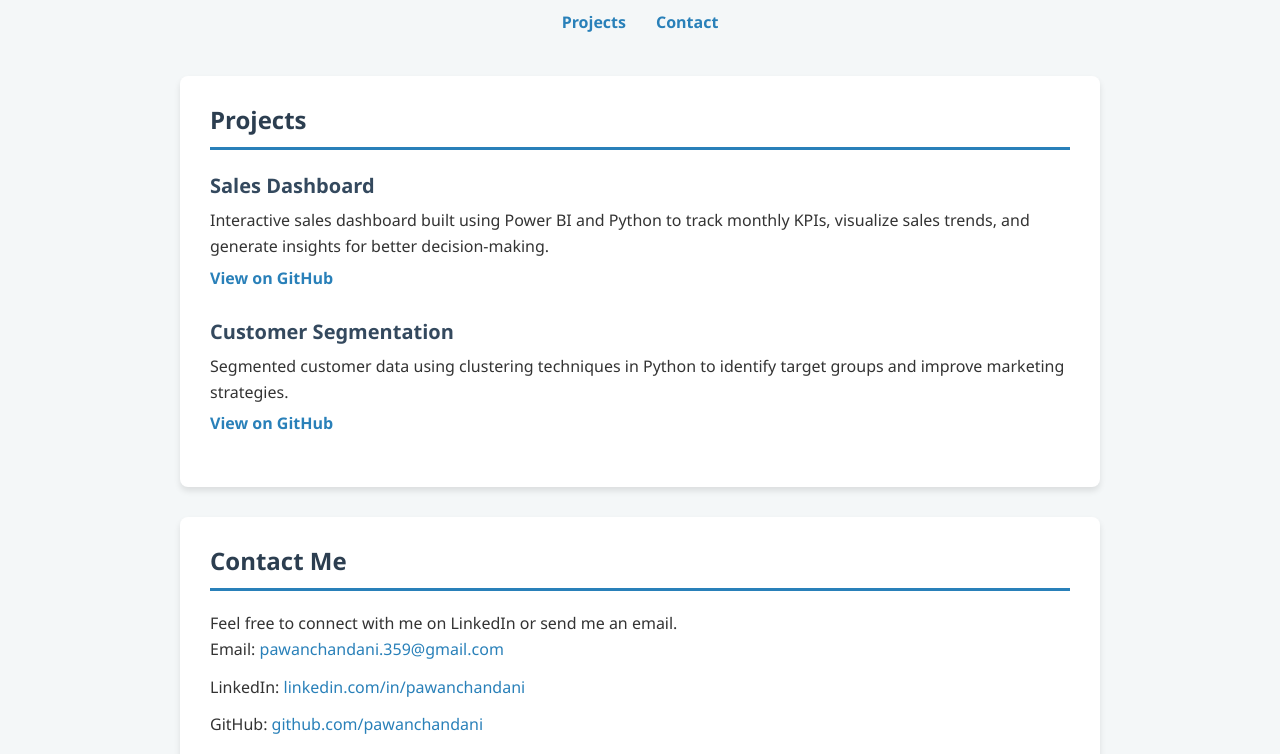
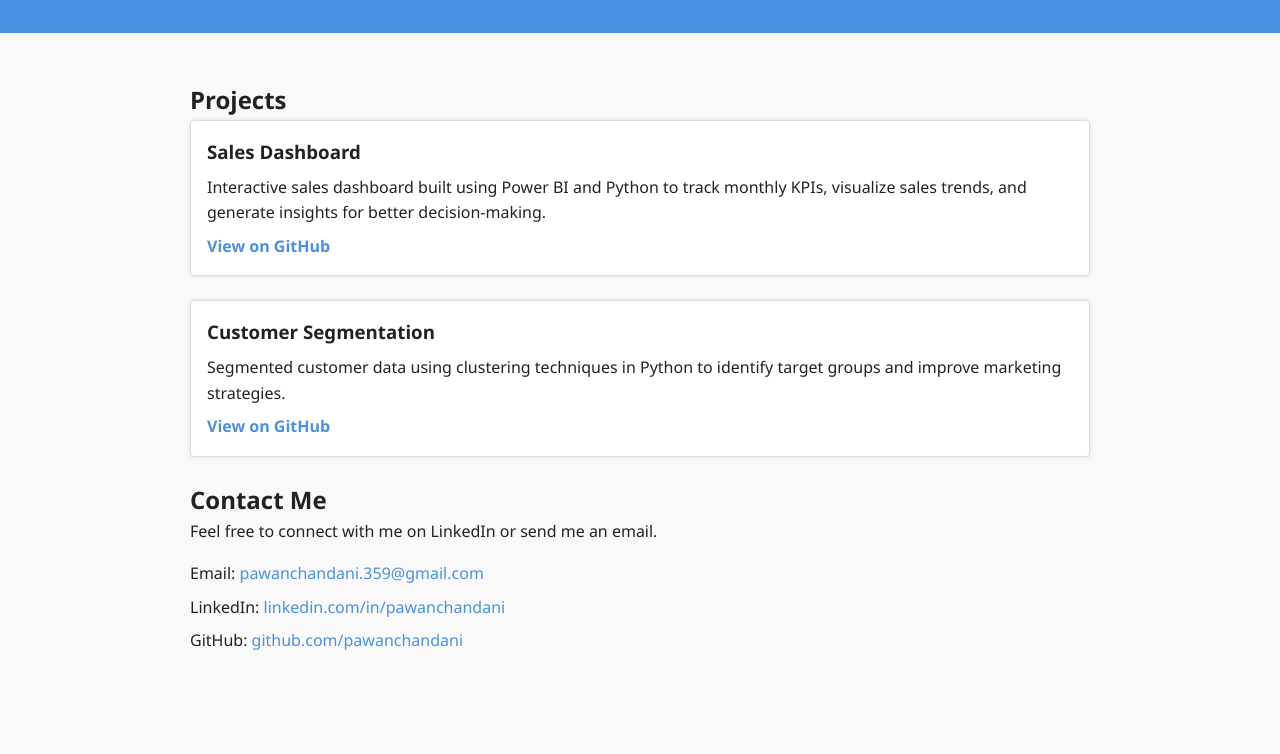
Before and after one commit to pawanchandani/pawanchandani.github.io, a plain HTML site: page index.html in a window 1280 px wide. Shown: the part 138-892 px from the top of the page. After the commit the page ends 816 px from the top, so only its background shows below. Drawn offline with Linux system fonts and the light colour scheme.

Commit message:
Update portfolio website with new design, CSS, and JS

```diff
--- /dev/null
+++ b/css/style.css
@@ -0,0 +1,154 @@
+/* Reset and base */
+* {
+  box-sizing: border-box;
+  margin: 0;
+  padding: 0;
+}
+
+body {
+  font-family: 'Segoe UI', Tahoma, Geneva, Verdana, sans-serif;
+  background-color: #f9f9f9;
+  color: #222;
+  line-height: 1.6;
+  min-height: 100vh;
+}
+
+.container {
+  width: 90%;
+  max-width: 900px;
+  margin: auto;
+  padding: 1rem 0;
+}
+
+header {
+  background-color: #4a90e2;
+  color: white;
+  padding: 1rem 0;
+  margin-bottom: 2rem;
+}
+
+header h1 {
+  font-size: 2rem;
+  margin-bottom: 0.3rem;
+}
+
+nav {
+  position: relative;
+}
+
+.nav-list {
+  list-style: none;
+  display: flex;
+  gap: 1.5rem;
+}
+
+.nav-list li a,
+#dark-mode-toggle {
+  color: white;
+  text-decoration: none;
+  font-weight: 600;
+  cursor: pointer;
+  background: none;
+  border: none;
+  font-size: 1rem;
+}
+
+#dark-mode-toggle:hover,
+.nav-list li a:hover {
+  text-decoration: underline;
+}
+
+#menu-toggle {
+  display: none;
+  position: absolute;
+  right: 0;
+  top: 0;
+  background: none;
+  border: none;
+  font-size: 2rem;
+  color: white;
+  cursor: pointer;
+}
+
+.project {
+  background-color: #fff;
+  border: 1px solid #ddd;
+  padding: 1rem;
+  margin-bottom: 1.5rem;
+  border-radius: 4px;
+  box-shadow: 0 0 5px rgb(0 0 0 / 0.1);
+}
+
+.project h3 {
+  margin-bottom: 0.5rem;
+}
+
+.project a {
+  display: inline-block;
+  margin-top: 0.5rem;
+  color: #4a90e2;
+  text-decoration: none;
+  font-weight: 600;
+}
+
+.project a:hover {
+  text-decoration: underline;
+}
+
+.contact-info {
+  list-style: none;
+  margin-top: 1rem;
+}
+
+.contact-info li {
+  margin-bottom: 0.5rem;
+}
+
+.contact-info a {
+  color: #4a90e2;
+  text-decoration: none;
+}
+
+.contact-info a:hover {
+  text-decoration: underline;
+}
+
+/* Responsive */
+
+@media (max-width: 600px) {
+  .nav-list {
+    flex-direction: column;
+    background-color: #4a90e2;
+    position: absolute;
+    right: 0;
+    top: 3.5rem;
+    width: 150px;
+    display: none;
+  }
+  .nav-list.show {
+    display: flex;
+  }
+  #menu-toggle {
+    display: block;
+  }
+}
+
+/* Dark mode */
+body.dark-mode {
+  background-color: #121212;
+  color: #eee;
+}
+
+body.dark-mode header {
+  background-color: #1e40af;
+}
+
+body.dark-mode .project {
+  background-color: #222;
+  border-color: #444;
+  box-shadow: none;
+}
+
+body.dark-mode a {
+  color: #82aaff;
+}
--- a/index.html
+++ b/index.html
@@ -4,220 +4,50 @@
 <meta charset="UTF-8" />
 <meta name="viewport" content="width=device-width, initial-scale=1" />
 <title>Pawan Chandani - Data Analyst Portfolio</title>
-    <style>
-      /* Reset & base */
-      * {
-        box-sizing: border-box;
-        margin: 0;
-        padding: 0;
-      }
-      body {
-        font-family: "Segoe UI", Tahoma, Geneva, Verdana, sans-serif;
-        line-height: 1.6;
-        color: #333;
-        background: #f4f7f8;
-        padding: 20px;
-        max-width: 960px;
-        margin: auto;
-      }
-
-      /* Header and Nav */
-      header {
-        text-align: center;
-        margin-bottom: 40px;
-        position: relative;
-      }
-      header h1 {
-        font-size: 2.8rem;
-        color: #2c3e50;
-      }
-      header p {
-        font-size: 1.2rem;
-        color: #555;
-        margin-top: 6px;
-      }
-
-      nav {
-        margin-top: 20px;
-        text-align: center;
-      }
-      nav ul {
-        list-style: none;
-        display: flex;
-        justify-content: center;
-        gap: 30px;
-        flex-wrap: wrap;
-      }
-      nav ul li {
-      }
-      nav a {
-        color: #2980b9;
-        text-decoration: none;
-        font-weight: 600;
-        font-size: 1rem;
-        transition: color 0.3s ease;
-      }
-      nav a:hover {
-        color: #1c5980;
-      }
-
-      /* Sections */
-      section {
-        background: #fff;
-        padding: 25px 30px;
-        border-radius: 8px;
-        margin-bottom: 30px;
-        box-shadow: 0 4px 6px rgba(0, 0, 0, 0.1);
-      }
-      h2 {
-        margin-bottom: 20px;
-        color: #2c3e50;
-        border-bottom: 3px solid #2980b9;
-        padding-bottom: 8px;
-      }
-
-      .project {
-        margin-bottom: 25px;
-      }
-      .project-title {
-        font-weight: 700;
-        font-size: 1.25rem;
-        margin-bottom: 6px;
-        color: #34495e;
-      }
-      .project p {
-        margin-bottom: 6px;
-      }
-      .project a {
-        color: #2980b9;
-        font-weight: 600;
-        text-decoration: none;
-      }
-      .project a:hover {
-        text-decoration: underline;
-      }
-
-      /* Contact */
-      ul.contact-list {
-        list-style: none;
-        padding-left: 0;
-      }
-      ul.contact-list li {
-        margin-bottom: 12px;
-        font-size: 1rem;
-      }
-      ul.contact-list a {
-        color: #2980b9;
-        text-decoration: none;
-      }
-      ul.contact-list a:hover {
-        text-decoration: underline;
-      }
-
-      /* Responsive Nav for small screens */
-      @media (max-width: 600px) {
-        nav ul {
-          flex-direction: column;
-          gap: 15px;
-        }
-      }
-    </style>
+<link rel="stylesheet" href="css/style.css" />
 </head>
 <body>
 <header>
+  <div class="container">
     <h1>Pawan Chandani</h1>
     <p>Aspiring Data Analyst | Python, SQL, Power BI</p>
     <nav>
-        <ul>
+      <ul id="nav-list" class="nav-list">
         <li><a href="#projects">Projects</a></li>
         <li><a href="#contact">Contact</a></li>
+        <li><button id="dark-mode-toggle">Toggle Dark Mode</button></li>
       </ul>
+      <button id="menu-toggle" aria-label="Toggle navigation">&#9776;</button>
     </nav>
+  </div>
 </header>
 
+<main class="container">
   <section id="projects">
     <h2>Projects</h2>
-
-      <div class="project">
-        <p class="project-title">Sales Dashboard</p>
-        <p>
-          Interactive sales dashboard built using Power BI and Python to track
-          monthly KPIs, visualize sales trends, and generate insights for better
-          decision-making.
-        </p>
-        <p>
-          <a
-            href="https://github.com/pawanchandani/Sales-Performance-Dashboard"
-            target="_blank"
-            rel="noopener noreferrer"
-            >View on GitHub</a
-          >
-        </p>
-      </div>
-
-      <div class="project">
-        <p class="project-title">Customer Segmentation</p>
-        <p>
-          Segmented customer data using clustering techniques in Python to
-          identify target groups and improve marketing strategies.
-        </p>
-        <p>
-          <a
-            href="https://github.com/pawanchandani/Customer-Segmentation"
-            target="_blank"
-            rel="noopener noreferrer"
-            >View on GitHub</a
-          >
-        </p>
-      </div>
+    <article class="project">
+      <h3>Sales Dashboard</h3>
+      <p>Interactive sales dashboard built using Power BI and Python to track monthly KPIs, visualize sales trends, and generate insights for better decision-making.</p>
+      <a href="https://github.com/pawanchandani/Sales-Performance-Dashboard" target="_blank" rel="noopener">View on GitHub</a>
+    </article>
+    <article class="project">
+      <h3>Customer Segmentation</h3>
+      <p>Segmented customer data using clustering techniques in Python to identify target groups and improve marketing strategies.</p>
+      <a href="https://github.com/pawanchandani/Customer-Segmentation" target="_blank" rel="noopener">View on GitHub</a>
+    </article>
   </section>
 
   <section id="contact">
     <h2>Contact Me</h2>
     <p>Feel free to connect with me on LinkedIn or send me an email.</p>
-      <ul class="contact-list">
-        <li>
-          Email:
-          <a href="mailto:pawanchandani.359@gmail.com"
-            >pawanchandani.359@gmail.com</a
-          >
-        </li>
-        <li>
-          LinkedIn:
-          <a
-            href="https://linkedin.com/in/pawanchandani"
-            target="_blank"
-            rel="noopener noreferrer"
-            >linkedin.com/in/pawanchandani</a
-          >
-        </li>
-        <li>
-          GitHub:
-          <a
-            href="https://github.com/pawanchandani"
-            target="_blank"
-            rel="noopener noreferrer"
-            >github.com/pawanchandani</a
-          >
-        </li>
+    <ul class="contact-info">
+      <li>Email: <a href="mailto:pawanchandani.359@gmail.com">pawanchandani.359@gmail.com</a></li>
+      <li>LinkedIn: <a href="https://linkedin.com/in/pawanchandani" target="_blank" rel="noopener">linkedin.com/in/pawanchandani</a></li>
+      <li>GitHub: <a href="https://github.com/pawanchandani" target="_blank" rel="noopener">github.com/pawanchandani</a></li>
     </ul>
   </section>
+</main>
 
-    <script>
-      // Smooth scrolling for nav links
-      document.querySelectorAll("nav a").forEach((anchor) => {
-        anchor.addEventListener("click", function (e) {
-          e.preventDefault();
-          const targetId = this.getAttribute("href").substring(1);
-          const targetSection = document.getElementById(targetId);
-          if (targetSection) {
-            window.scrollTo({
-              top: targetSection.offsetTop - 20,
-              behavior: "smooth",
-            });
-          }
-        });
-      });
-    </script>
+<script src="js/script.js"></script>
 </body>
 </html>
--- /dev/null
+++ b/js/script.js
@@ -0,0 +1,7 @@
+document.getElementById('menu-toggle').addEventListener('click', () => {
+  document.getElementById('nav-list').classList.toggle('show');
+});
+
+document.getElementById('dark-mode-toggle').addEventListener('click', () => {
+  document.body.classList.toggle('dark-mode');
+});
```
Lines whose indentation alone changed are shown as unchanged.
